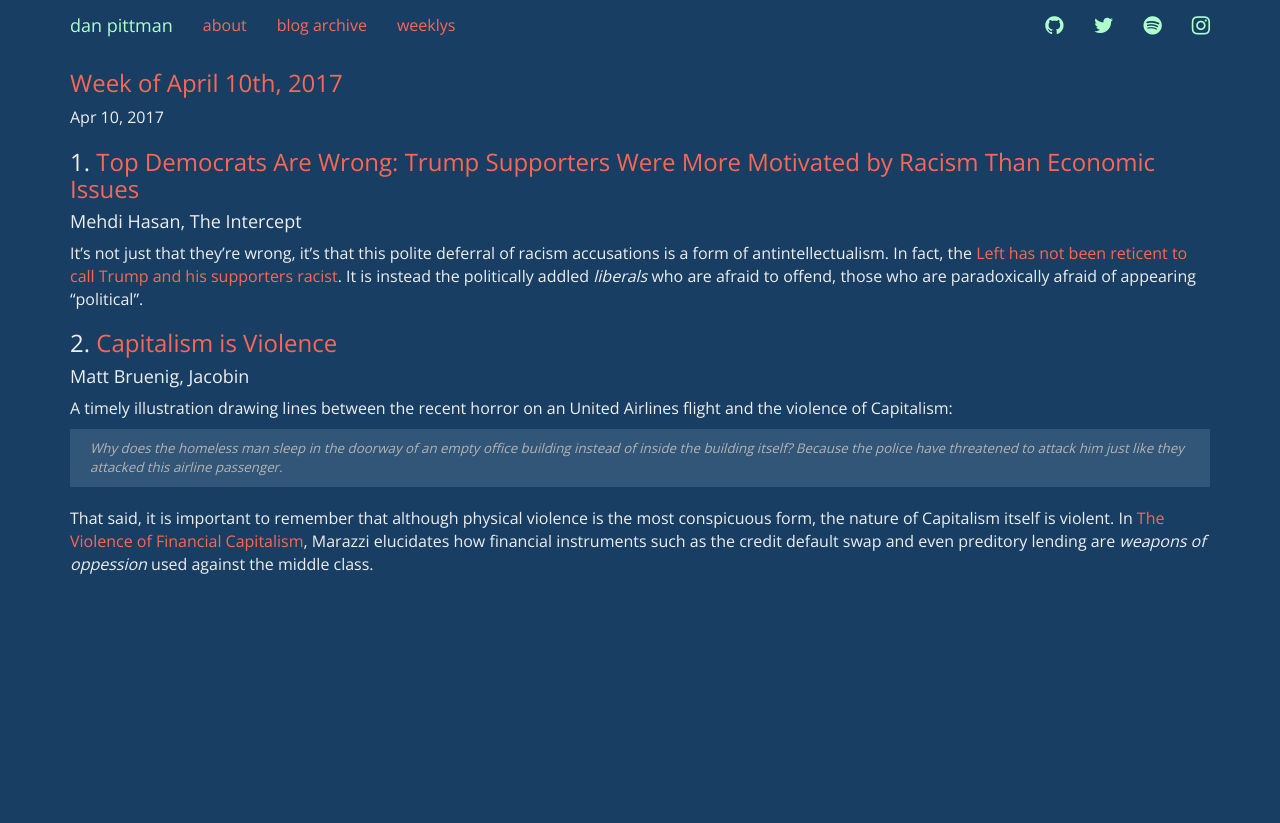
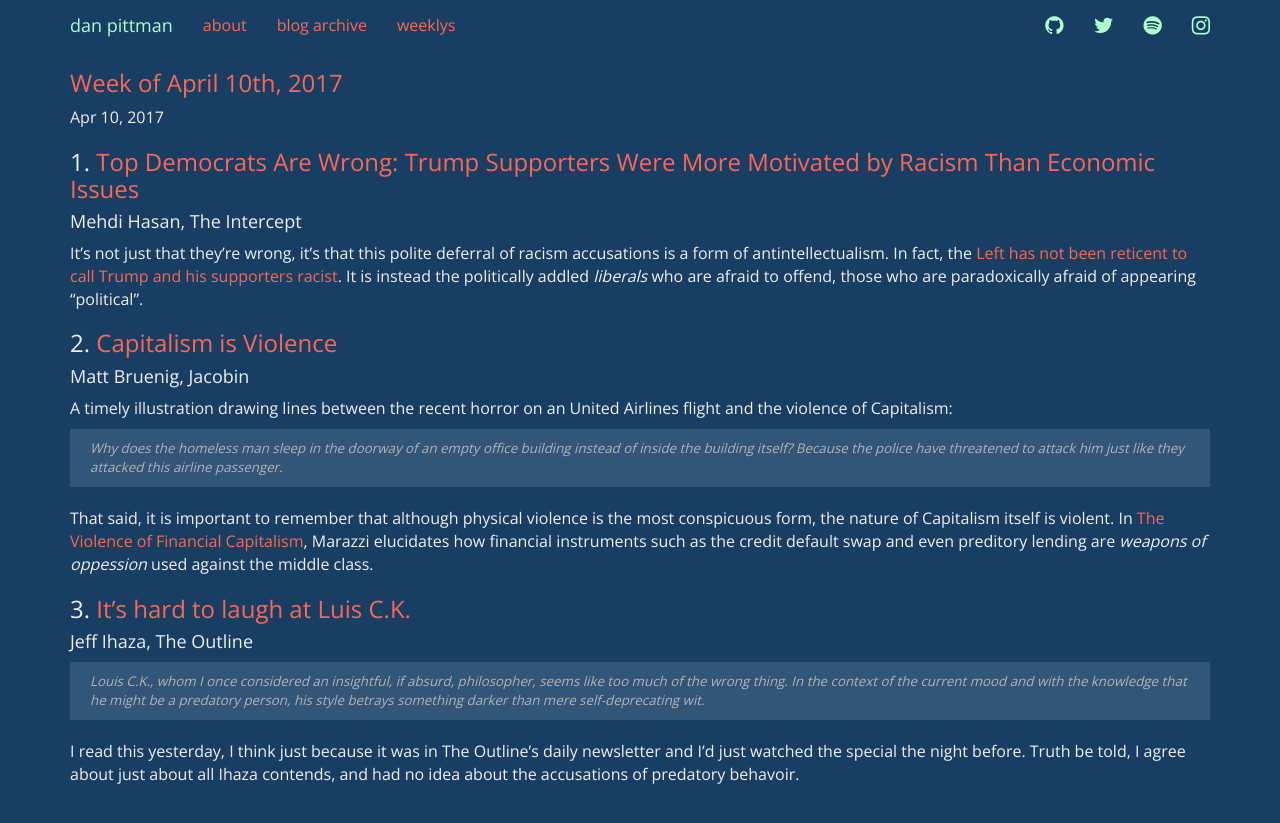
Before and after one commit to pittma/dpitt.me, a Jekyll site: the page built from weeklys/_posts/2017-04-10-apr-10-2017.md, in a window 1280 px wide. Shown: the top 823 px of the page. Built offline with Jekyll 4.4.1, drawn with Linux system fonts in a browser that asks for light colours.

Commit message:
Update 2017-04-10-apr-10-2017.md

```diff
--- a/weeklys/_posts/2017-04-10-apr-10-2017.md
+++ b/weeklys/_posts/2017-04-10-apr-10-2017.md
@@ -6,6 +6,8 @@
     title: "Top Democrats Are Wrong: Trump Supporters Were More Motivated by Racism Than Economic Issues"
   - url: https://www.jacobinmag.com/2017/04/united-airlines-video-passenger-private-property/
     title: Capitalism is Violence
+  - title: "It's hard to laugh at Luis C.K."
+    url: https://theoutline.com/post/1367/louis-ck-netflix-special
 ---
 
 ### 1. [Top Democrats Are Wrong: Trump Supporters Were More Motivated by Racism Than Economic Issues](https://theintercept.com/2017/04/06/top-democrats-are-wrong-trump-supporters-were-more-motivated-by-racism-than-economic-issues/)
@@ -19,3 +21,10 @@
 > Why does the homeless man sleep in the doorway of an empty office building instead of inside the building itself? Because the police have threatened to attack him just like they attacked this airline passenger.
 
 That said, it is important to remember that although physical violence is the most conspicuous form, the nature of Capitalism itself is violent.  In [The Violence of Financial Capitalism](https://mitpress.mit.edu/books/violence-financial-capitalism), Marazzi elucidates how financial instruments such as the credit default swap and even preditory lending are _weapons of oppession_ used against the middle class.
+
+### 3. [It's hard to laugh at Luis C.K.](https://theoutline.com/post/1367/louis-ck-netflix-special)
+#### Jeff Ihaza, The Outline
+
+> Louis C.K., whom I once considered an insightful, if absurd, philosopher, seems like too much of the wrong thing. In the context of the current mood and with the knowledge that he might be a predatory person, his style betrays something darker than mere self-deprecating wit.
+
+I read this yesterday, I think just because it was in The Outline's daily newsletter and I'd just watched the special the night before.  Truth be told, I agree about just about all Ihaza contends, and had no idea about the accusations of predatory behavoir.
```
